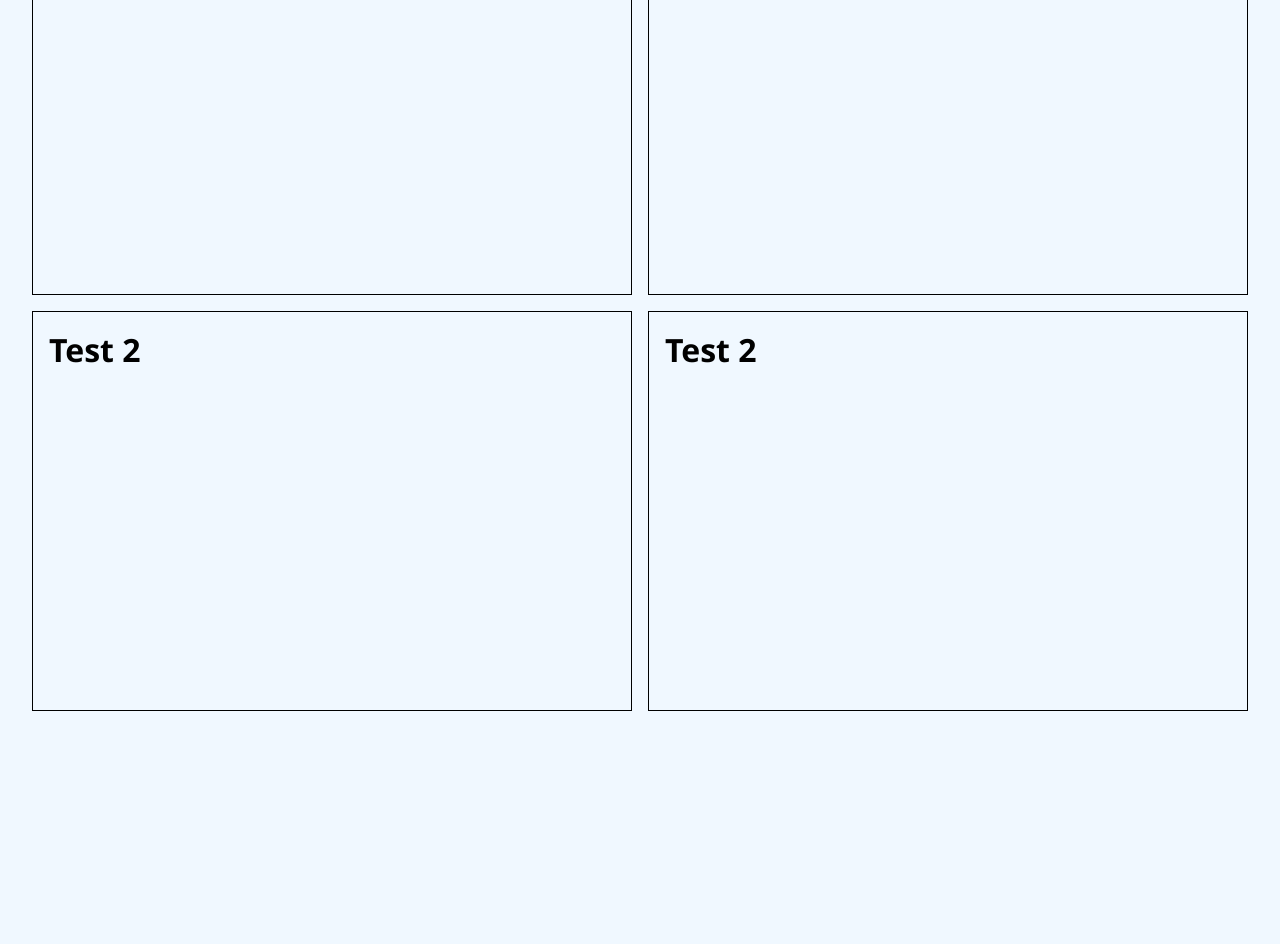
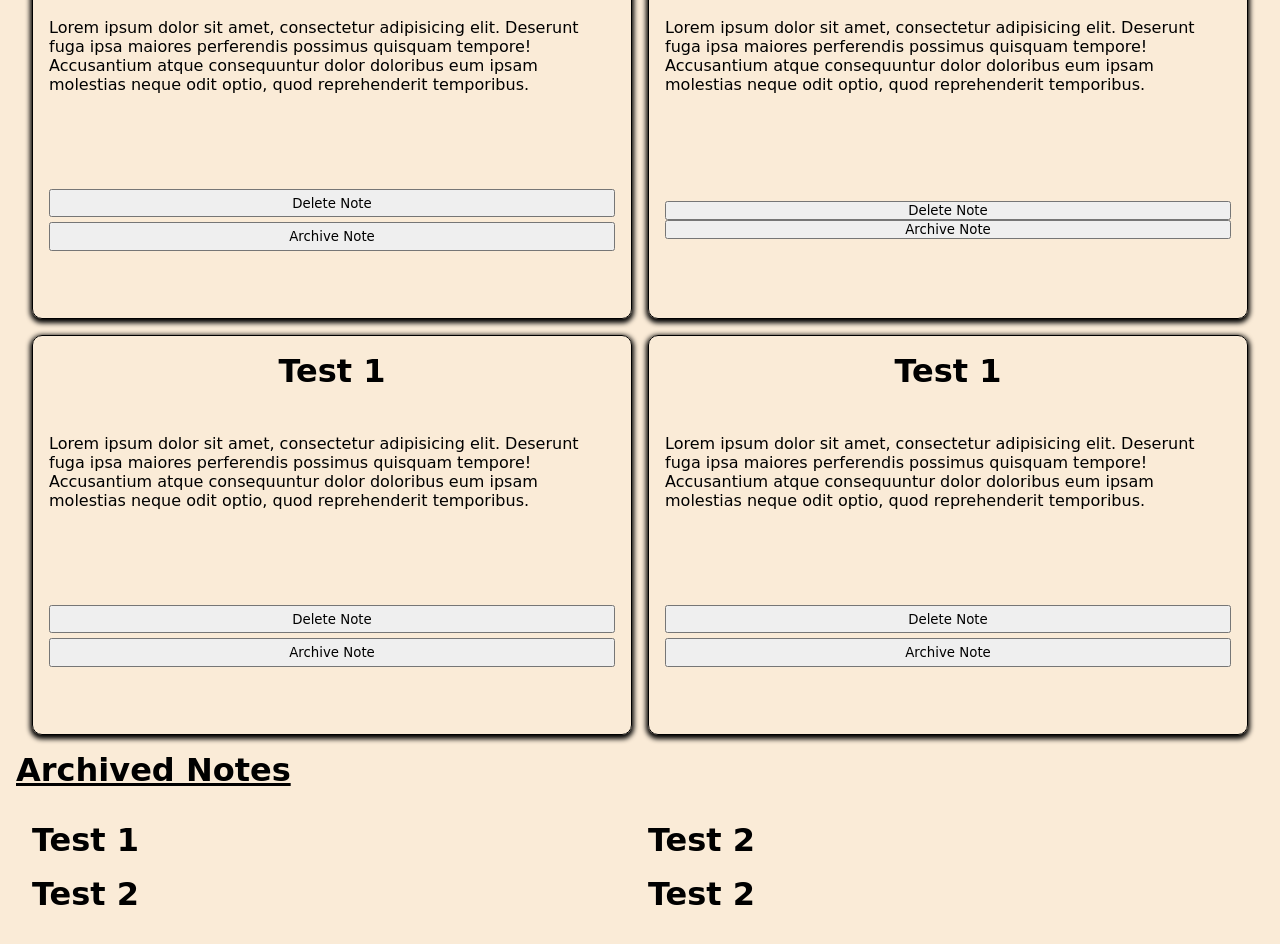
Before and after one commit to hangodek/project_Notes, a React (Vite) app in the folder notesApp/: page / in a window 1280 px wide. Shown: the part 500-1444 px from the top of the page. Before the commit the page ends 1243 px from the top, so only its background shows below. Built offline with nearby package versions, Linux system fonts and the light colour scheme.

Commit message:
Completed the design for the Active Notes and Archived Notes

```diff
--- a/notesApp/src/Components/Notes/Notes.jsx
+++ b/notesApp/src/Components/Notes/Notes.jsx
@@ -4,6 +4,82 @@ export default function Notes() {
   return (
     <>
       <div className={styles.parentContainer}>
+        <h1>Active Notes</h1>
+        <div className={styles.childContainer}>
+          <div className={styles.contentContainer}>
+            <h1>Test 1</h1>
+            <div>
+              <div>
+                <p>
+                  Lorem ipsum dolor sit amet, consectetur adipisicing elit.
+                  Deserunt fuga ipsa maiores perferendis possimus quisquam
+                  tempore! Accusantium atque consequuntur dolor doloribus eum
+                  ipsam molestias neque odit optio, quod reprehenderit
+                  temporibus.
+                </p>
+              </div>
+              <div className={styles.buttonGroup}>
+                <button>Delete Note</button>
+                <button>Archive Note</button>
+              </div>
+            </div>
+          </div>
+          <div className={styles.contentContainer}>
+            <h1>Test 1</h1>
+            <div>
+              <div>
+                <p>
+                  Lorem ipsum dolor sit amet, consectetur adipisicing elit.
+                  Deserunt fuga ipsa maiores perferendis possimus quisquam
+                  tempore! Accusantium atque consequuntur dolor doloribus eum
+                  ipsam molestias neque odit optio, quod reprehenderit
+                  temporibus.
+                </p>
+              </div>
+              <div>
+                <button>Delete Note</button>
+                <button>Archive Note</button>
+              </div>
+            </div>
+          </div>
+          <div className={styles.contentContainer}>
+            <h1>Test 1</h1>
+            <div>
+              <div>
+                <p>
+                  Lorem ipsum dolor sit amet, consectetur adipisicing elit.
+                  Deserunt fuga ipsa maiores perferendis possimus quisquam
+                  tempore! Accusantium atque consequuntur dolor doloribus eum
+                  ipsam molestias neque odit optio, quod reprehenderit
+                  temporibus.
+                </p>
+              </div>
+              <div className={styles.buttonGroup}>
+                <button>Delete Note</button>
+                <button>Archive Note</button>
+              </div>
+            </div>
+          </div>
+          <div className={styles.contentContainer}>
+            <h1>Test 1</h1>
+            <div>
+              <div>
+                <p>
+                  Lorem ipsum dolor sit amet, consectetur adipisicing elit.
+                  Deserunt fuga ipsa maiores perferendis possimus quisquam
+                  tempore! Accusantium atque consequuntur dolor doloribus eum
+                  ipsam molestias neque odit optio, quod reprehenderit
+                  temporibus.
+                </p>
+              </div>
+              <div className={styles.buttonGroup}>
+                <button>Delete Note</button>
+                <button>Archive Note</button>
+              </div>
+            </div>
+          </div>
+        </div>
+        <h1>Archived Notes</h1>
         <div className={styles.childContainer}>
           <div>
             <h1>Test 1</h1>
--- a/notesApp/src/Components/Notes/Notes.module.css
+++ b/notesApp/src/Components/Notes/Notes.module.css
@@ -1,21 +1,60 @@
 .parentContainer {
-  display: flex;
-  justify-content: center;
-  align-items: center;
   padding: 1rem;
+
+  > h1 {
+    text-decoration: underline;
+  }
 }
 
 .childContainer {
   display: grid;
-  grid-template-columns: repeat(auto-fill, minmax(25rem, 1fr));
+  grid-template-columns: repeat(auto-fill, minmax(27rem, 1fr));
   width: 100%;
   margin-top: 1rem;
   padding: 1rem;
   gap: 1rem;
 
-  div {
+  .contentContainer {
+    display: flex;
+    flex-direction: column;
+    align-items: center;
     padding: 1rem;
     height: 25rem;
     border: 1px solid black;
+    box-shadow: 0 2px 5px 2px;
+    border-radius: 10px;
+
+    div {
+      display: flex;
+      flex-direction: column;
+      justify-content: space-between;
+      width: 100%;
+      height: 100%;
+      /*background-color: red;*/
+    }
+
+    div > div {
+      display: flex;
+      justify-content: center;
+      /*background-color: blue;*/
+    }
   }
+
+  .buttonGroup {
+    display: grid;
+    grid-template-columns: 1fr 1fr;
+    gap: 5px;
+
+    button {
+      padding: 0.3rem;
+      transition: background-color 200ms ease;
+    }
+
+    button:hover {
+      cursor: pointer;
+      background-color: black;
+      color: white;
+    }
+  }
+
 }
--- a/notesApp/src/Styles/main.css
+++ b/notesApp/src/Styles/main.css
@@ -2,14 +2,15 @@
   padding: 0;
   margin: 0;
   box-sizing: border-box;
-  font-family: "Segoe UI", Tahoma, Geneva, Verdana, sans-serif;
+  font-family: "Comic Sans MS";
 }
 
 html,
 body {
   min-height: 100vh;
-  background-color: aliceblue;
+  background-color: antiquewhite;
 }
 
 .root {
+
 }
--- /dev/null
+++ b/package.json
@@ -0,0 +1,5 @@
+{
+  "devDependencies": {
+    "prettier": "3.3.3"
+  }
+}
```
Also changed, not shown: 1 other file (tests, documents, lock files or other folders).
